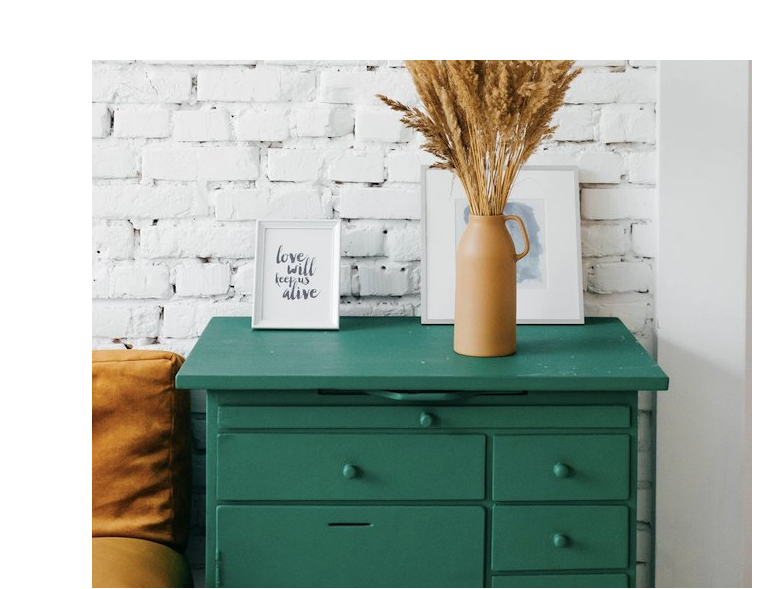
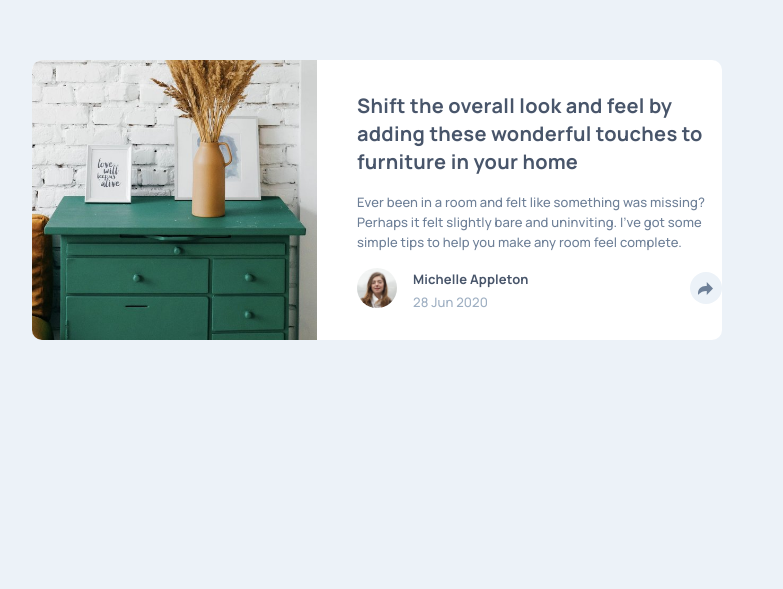
Before and after one commit to DictionaryFrancis/dictionaryFrancis-article_preview_component, a plain HTML site: page index.html in a window 1280 px wide. Shown: the part 200-789 px from the top of the page, without its empty margins (263-1046 px from the left). Drawn offline with Linux system fonts and the light colour scheme.

Commit message:
main and aside done

```diff
--- a/index.html
+++ b/index.html
@@ -21,18 +21,25 @@
             <main>
                 <div>
                     <h1>Shift the overall look and feel by adding these wonderful touches to furniture in your home</h1>
-                    <p>Ever been in a room and felt like something was missing? Perhaps it felt slightly bare and uninviting. I’ve got some simple tips to help you make any room feel complete.</p>
+                    <p>Ever been in a room and felt like something was missing? Perhaps it felt slightly bare and
+                        uninviting. I’ve got some simple tips to help you make any room feel complete.</p>
                 </div>
 
-                <div>
-                    <img src="assets/img/avatar-michelle.jpg" alt="Michelle's Picture">
-                    <div>
-                        <h2>Michelle Appleton</h2>
-                        <p>28 Jun 2020</p>
-                        <div><img src="assets/icons/icon-share.svg " alt="Share Icon"></div>
+                <div class="frame">
+                    <img class="profile-img" src="assets/img/avatar-michelle.jpg" alt="Michelle's Picture">
+                    <div class="frame-flex">
+                        <div>
+                            <h2>Michelle Appleton</h2>
+                            <p>28 Jun 2020</p>
+                        </div>
+                        <div>
+                            <img class="share-icon" src="assets/icons/icon-share.svg " alt="Share Icon">
+                        </div>
                     </div>
                 </div>
             </main>
+
+
         </div>
 </body>
 
--- /dev/null
+++ b/styles/aside.css
@@ -0,0 +1,6 @@
+aside img{
+    object-fit: cover;
+    width: 285px;
+    height: 280px;
+    border-radius: 10px 0px 0px 10px;
+}
--- a/styles/global.css
+++ b/styles/global.css
@@ -12,13 +12,31 @@
     --Desaturated-Dark-Blue: hsl(214, 17%, 51%);
     --Grayish-Blue: hsl(212, 23%, 69%);
     --Light-Grayish-Blue: hsl(210, 46%, 95%);
+    --White: #ffffff;
 
-    --text-h1: 700 20px/28px/0.25px var(--Font-family);
-    --text-p: 500 13px/20px/0.12px var(--Font-family);
-    --text-h2: 700 13px/28px/0.25px var(--Font-family);
+    --text-h1: bold 20px var(--Font-family);
+    --text-p: 500 13px var(--Font-family);
+    --text-h2: bold  13px var(--Font-family);
 
+}
+
+body{
+    background-color: var(--Light-Grayish-Blue);
 }
 
 .container{
     padding: 260px 355px;
+    display: flex;
+    justify-content: center;
 }
+
+.flex{
+    background-color: var(--White);
+    border-radius: 10px;
+    border: none;
+    display: flex;
+    flex-direction: row;
+    gap: 40px;
+    width: 730px;
+    height: 280px;
+}
--- a/styles/index.css
+++ b/styles/index.css
@@ -1 +1,3 @@
 @import url(global.css);
+@import url(main.css);
+@import url(aside.css);
--- /dev/null
+++ b/styles/main.css
@@ -0,0 +1,87 @@
+main {
+    padding: 32px 0;
+    display: flex;
+    flex-direction: column;
+    gap: 16px;
+    height: 216px;
+    width: 365px;
+}
+
+main div:first-child {
+    display: flex;
+    flex-direction: column;
+    gap: 16px;
+}
+
+main h1 {
+    font: var(--text-h1);
+    letter-spacing: 0.25px;
+    line-height: 28px;
+    color: var(--Very-Dark-Grayish-Blue);
+}
+
+main p {
+    font: var(--text-p);
+    letter-spacing: 0.12px;
+
+    line-height: 20px;
+    color: var(--Desaturated-Dark-Blue);
+}
+
+main .frame {
+    display: flex;
+    flex-direction: row;
+    gap: 16px;
+    align-items: center;
+    height: 40px;
+}
+
+
+main .profile-img {
+    object-fit: cover;
+    width: 40px;
+    height: 40px;
+    border-radius: 50%;
+}
+
+main .frame-flex {
+    display: flex;
+    justify-content: space-between;
+    gap: 161px;
+    align-items: center;
+}
+
+main .frame-flex h2 {
+    font: var(--text-h2);
+    letter-spacing: 0.12px;
+    line-height: 28px;
+    color: var(--Very-Dark-Grayish-Blue);
+}
+
+main .frame-flex p {
+    font: var(--text-p);
+    letter-spacing: 0.12px;
+    color: var(--Grayish-Blue);
+}
+
+main .frame-flex>div:first-child {
+    gap: 0px;
+    display: flex;
+    flex-direction: column;
+}
+
+main .frame-flex>div:last-child {
+    display: flex;
+    align-items: center;
+    justify-content: center;
+    width: 32px;
+    height: 32px;
+    background-color: var(--Light-Grayish-Blue);
+    border-radius: 50%;
+}
+
+.share-icon {
+
+    width: 15px;
+    height: 13px;
+}
```
